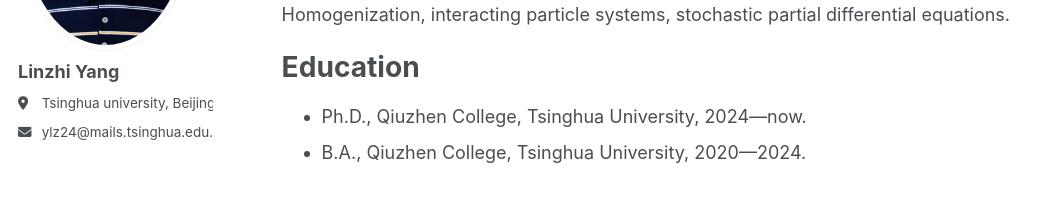
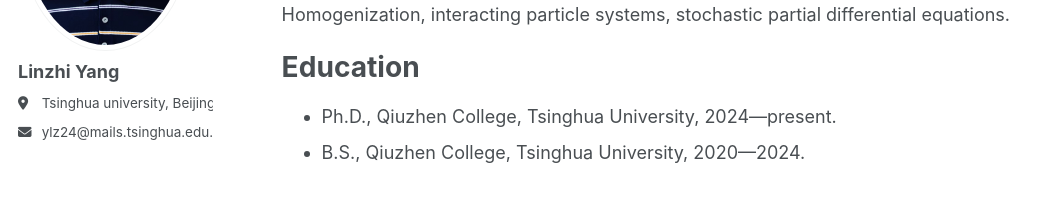
Before and after one commit to linzhi-yang/linzhi-yang.github.io, a Jekyll site: the page built from _pages/about.md, in a window 1280 px wide. Shown: the part 293-495 px from the top of the page, without its empty margins (0-1054 px from the left). Built offline with Jekyll 4.4.1, drawn with Linux system fonts in a browser that asks for light colours; a script bundle is joined from its source files by our own code; library files that are not in the unit come from our copies.

Commit message:
Update about.md

```diff
--- a/_pages/about.md
+++ b/_pages/about.md
@@ -17,5 +17,5 @@ Homogenization, interacting particle systems, stochastic partial differential eq
 
 Education
 ======
-- Ph.D., Qiuzhen College, Tsinghua University, 2024—now.
-- B.A., Qiuzhen College, Tsinghua University, 2020—2024.
+- Ph.D., Qiuzhen College, Tsinghua University, 2024—present.
+- B.S., Qiuzhen College, Tsinghua University, 2020—2024.
```
